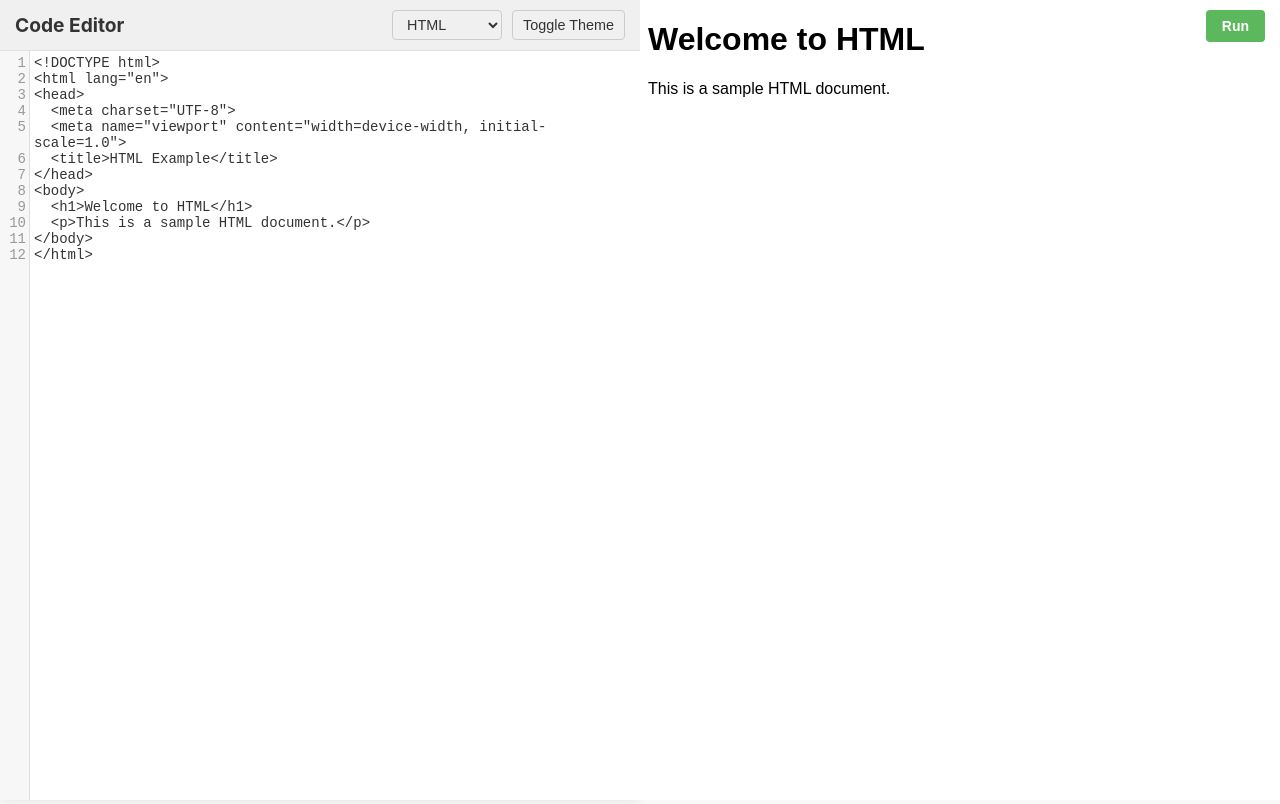
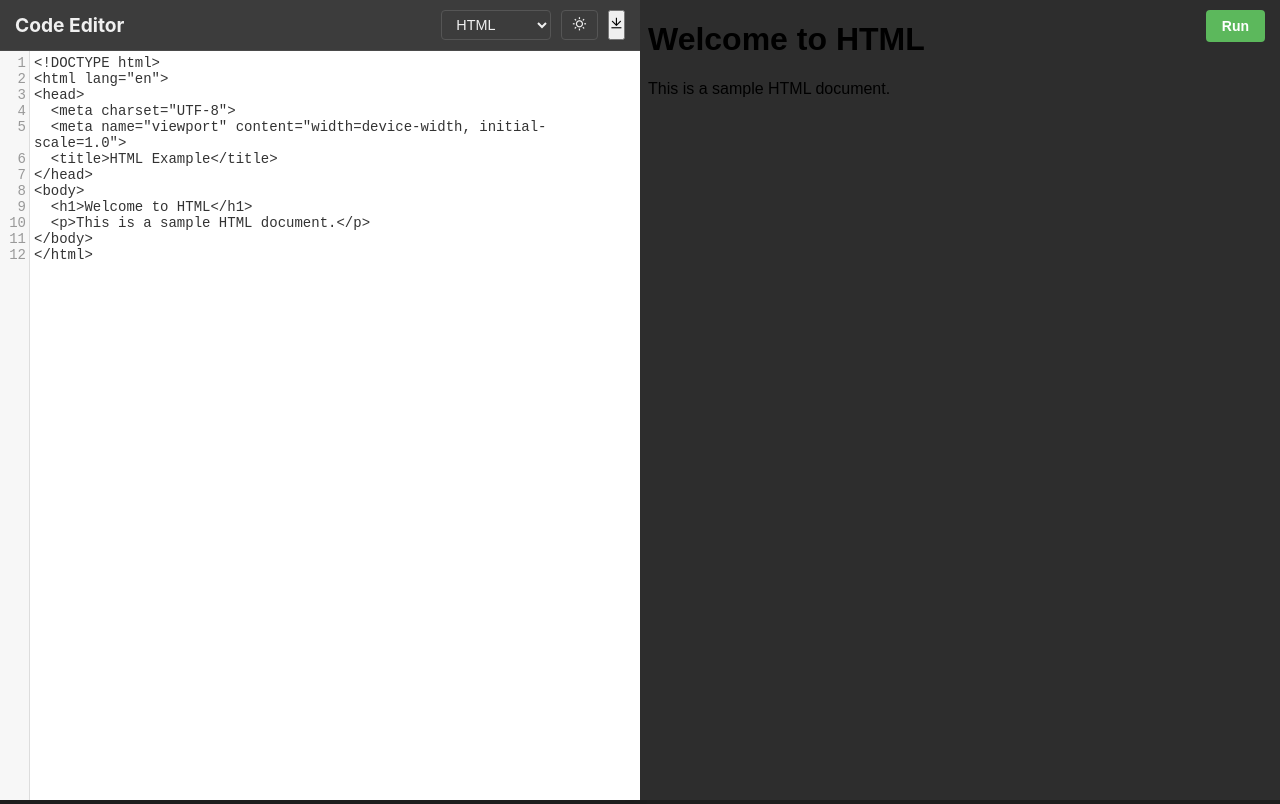
Before and after one commit to akash-kethavath/code_edit, a plain HTML site: page index.html in a window 1280 px wide. Drawn offline with nearby package versions, Linux system fonts and the light colour scheme.

Commit message:
Update index.html

```diff
--- a/index.html
+++ b/index.html
@@ -7,6 +7,7 @@
   <link rel="stylesheet" href="style.css" />
   <link rel="stylesheet" href="https://cdnjs.cloudflare.com/ajax/libs/codemirror/5.65.5/codemirror.min.css">
   <link href="https://fonts.googleapis.com/css2?family=Roboto+Mono&display=swap" rel="stylesheet">
+  <link href="https://cdn.jsdelivr.net/npm/remixicon@2.5.0/fonts/remixicon.css" rel="stylesheet">
   <script src="https://cdnjs.cloudflare.com/ajax/libs/codemirror/5.65.5/codemirror.min.js"></script>
   <script src="https://cdnjs.cloudflare.com/ajax/libs/codemirror/5.65.5/mode/javascript/javascript.min.js"></script>
   <script src="https://cdnjs.cloudflare.com/ajax/libs/codemirror/5.65.5/mode/xml/xml.min.js"></script>
@@ -14,7 +15,7 @@
   <script src="https://cdnjs.cloudflare.com/ajax/libs/codemirror/5.65.5/addon/edit/matchbrackets.min.js"></script>
   <script src="script.js" defer></script>
 </head>
-<body>
+<body class="dark-mode">
   <main>
     <div class="editor-container">
       <div class="editor-header">
@@ -25,7 +26,12 @@
             <option value="css">CSS</option>
             <option value="javascript">JavaScript</option>
           </select>
-          <button id="theme-toggle">Toggle Theme</button>
+          <button id="theme-toggle" aria-label="Toggle theme">
+            <i class="ri-sun-line"></i>
+          </button>
+          <button id="download-button" aria-label="Download code">
+            <i class="ri-download-line"></i>
+          </button>
         </div>
       </div>
       <textarea id="code-editor"></textarea>
```
